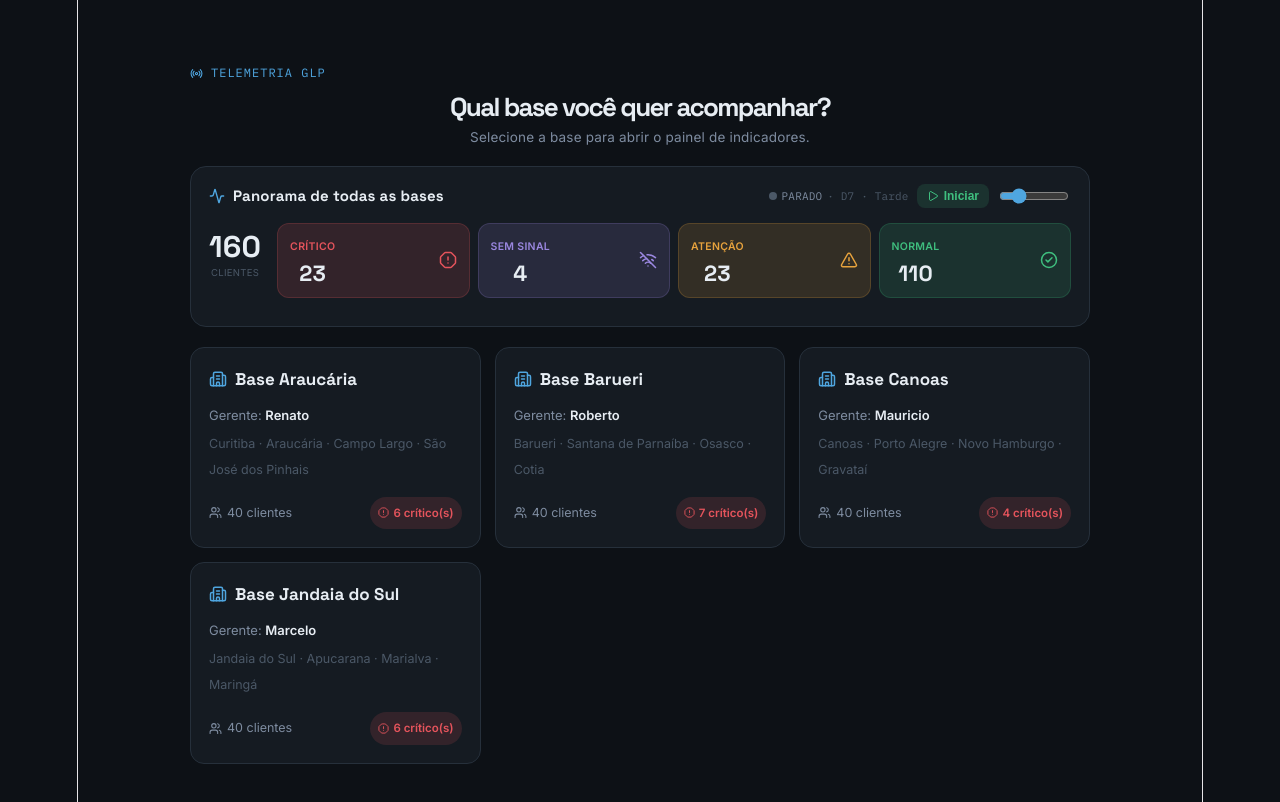
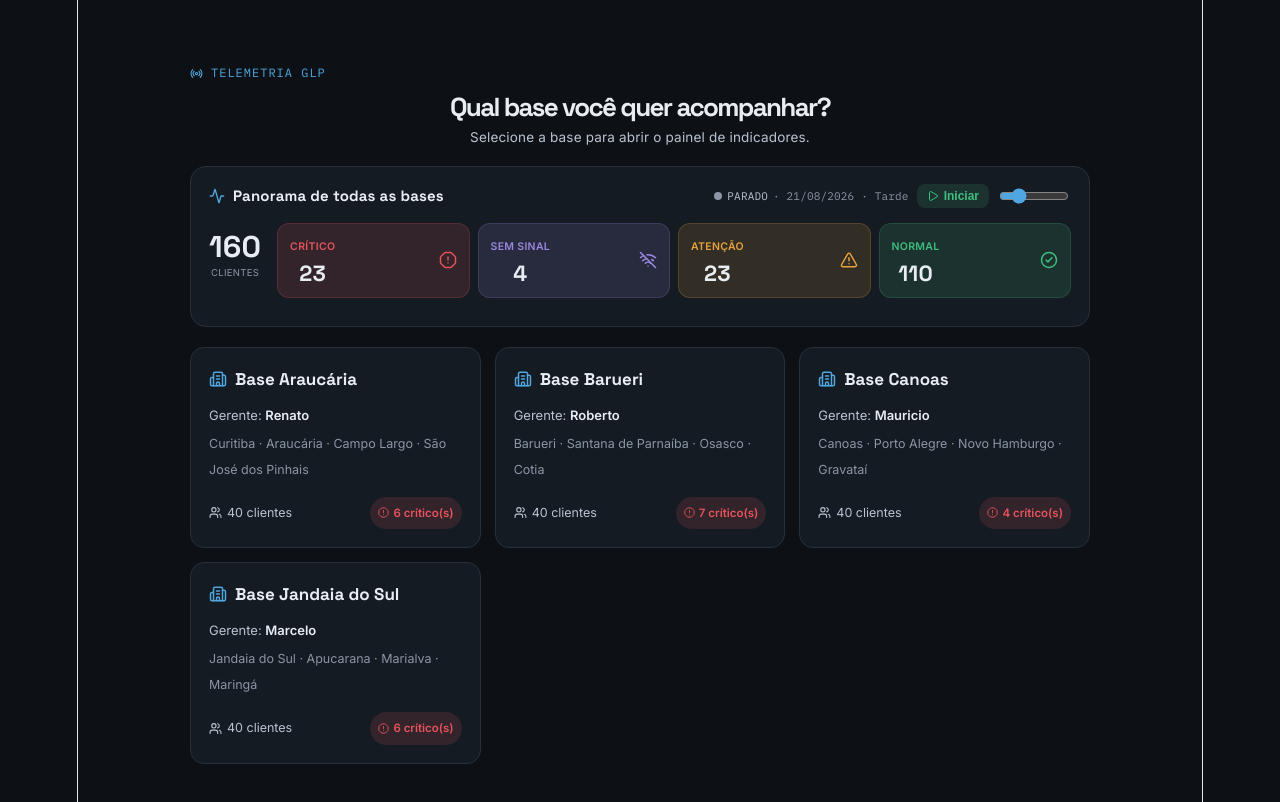
Before and after one commit to diogopl210721/telemetria-glp, a React (Vite) app: page / in a window 1280 px wide. Shown: the top 802 px of the page. Built offline with nearby package versions, Linux system fonts and the light colour scheme.

Commit message:
Melhora contraste de texto e troca contador D-N por datas reais de calendario

```diff
--- a/src/App.jsx
+++ b/src/App.jsx
@@ -15,7 +15,7 @@ import * as XLSX from "xlsx";
 --------------------------------------------------------------------- */
 const COLORS = {
   bg: "#0D1116", panel: "#151B22", panelAlt: "#1A222B", border: "#26303B",
-  text: "#E7EDF3", muted: "#7E8CA0", faint: "#4B5867",
+  text: "#E7EDF3", muted: "#B9C3D1", faint: "#8B96A6",
   green: "#3FBF7F", greenSoft: "rgba(63,191,127,0.14)",
   amber: "#E8A33D", amberSoft: "rgba(232,163,61,0.14)",
   red: "#E5545C", redSoft: "rgba(229,84,92,0.14)",
@@ -154,10 +154,22 @@ function generateClients() {
 /* ---------------------------------------------------------------------
    SIMULAÇÃO / MÉTRICAS
 --------------------------------------------------------------------- */
+const TODAY = new Date();
+TODAY.setHours(0, 0, 0, 0);
+const ANCHOR_DAY_INDEX = Math.floor((SEED_LEN - 1) / 2); // tick "atual" no load = hoje
+
+function tickToDate(tick) {
+  const dayIndex = Math.floor(tick / 2) - ANCHOR_DAY_INDEX;
+  const d = new Date(TODAY);
+  d.setDate(d.getDate() + dayIndex);
+  return d;
+}
+function formatDate(d) {
+  return d.toLocaleDateString("pt-BR", { day: "2-digit", month: "2-digit", year: "numeric" });
+}
 function formatTickLabel(tick) {
-  const day = Math.floor(tick / 2) + 1;
   const period = tick % 2 === 0 ? "Manhã" : "Tarde";
-  return `D${day} · ${period}`;
+  return `${formatDate(tickToDate(tick))} · ${period}`;
 }
 
 function advanceClient(client, newTick) {
@@ -244,7 +256,9 @@ function getAbastecimento(client, metrics) {
     return { quando: formatTickLabel(client.history[idx].tick), antesPct, depoisPct, detectadoAoVivo: true };
   }
   const s = client.seedAbastecimento;
-  return { quando: `há ${s.diasAtras} dias (fora do período simulado)`, antesPct: s.antesPct, depoisPct: s.depoisPct, detectadoAoVivo: false };
+  const d = new Date(TODAY);
+  d.setDate(d.getDate() - s.diasAtras);
+  return { quando: `${formatDate(d)} (há ${s.diasAtras} dias)`, antesPct: s.antesPct, depoisPct: s.depoisPct, detectadoAoVivo: false };
 }
 
 const STATUS_META = {
@@ -630,6 +644,19 @@ function DetailScreen({ client, globalTick, onBack }) {
   const entregueKg = depoisKg - antesKg;
   const consumoKgDia = (metrics.taxaDiaria / 100) * client.capacidadeKg;
 
+  let previsaoLabel = "—", previsaoSub = "";
+  if (metrics.semSinal) {
+    previsaoLabel = "indisponível"; previsaoSub = "sem leitura recente";
+  } else if (metrics.nivelAtual <= client.config.limiteAprendido) {
+    previsaoLabel = "hoje"; previsaoSub = formatDate(TODAY);
+  } else if (isFinite(metrics.diasEstimados)) {
+    const dias = Math.ceil(metrics.diasEstimados);
+    const d = new Date(TODAY); d.setDate(d.getDate() + dias);
+    previsaoLabel = formatDate(d); previsaoSub = dias === 0 ? "hoje" : `em ${dias} dia(s)`;
+  } else {
+    previsaoLabel = "sem previsão"; previsaoSub = "consumo estável demais pra projetar";
+  }
+
   return (
     <div style={{ maxWidth: 1080, margin: "0 auto", minWidth: 0 }}>
       <button className="tg-btn" onClick={onBack} style={{ display: "flex", alignItems: "center", gap: 4, background: "none", border: "none", color: COLORS.blue, fontSize: 12.5, cursor: "pointer", padding: 0, marginBottom: 14 }}>
@@ -699,7 +726,21 @@ function DetailScreen({ client, globalTick, onBack }) {
             </ResponsiveContainer>
           </div>
 
-          <div style={{ display: "grid", gridTemplateColumns: "repeat(auto-fit,minmax(140px,1fr))", gap: 8, marginTop: 14 }}>
+          <div style={{
+            display: "flex", alignItems: "center", justifyContent: "space-between", flexWrap: "wrap", gap: 8,
+            background: meta.bg, border: `1px solid ${meta.color}44`, borderRadius: 12, padding: "12px 16px", marginTop: 14,
+          }}>
+            <div style={{ display: "flex", alignItems: "center", gap: 8 }}>
+              <CalendarClock size={16} color={meta.color} />
+              <span style={{ fontSize: 12.5, color: COLORS.muted }}>Próximo abastecimento previsto</span>
+            </div>
+            <div style={{ textAlign: "right" }}>
+              <div style={{ fontFamily: "var(--font-mono)", fontSize: 16, fontWeight: 700, color: COLORS.text }}>{previsaoLabel}</div>
+              <div style={{ fontSize: 11, color: COLORS.muted }}>{previsaoSub}</div>
+            </div>
+          </div>
+
+          <div style={{ display: "grid", gridTemplateColumns: "repeat(auto-fit,minmax(140px,1fr))", gap: 8, marginTop: 10 }}>
             <Stat label="Taxa de consumo" value={`${metrics.taxaDiaria.toFixed(1)}%/dia`} sub={`≈ ${consumoKgDia.toFixed(1)} kg/dia`} />
             <Stat label="Dias até o limite" value={isFinite(metrics.diasEstimados) ? metrics.diasEstimados.toFixed(1) : "—"} />
             <Stat label="Leituras recebidas" value={client.history.length} />
```
